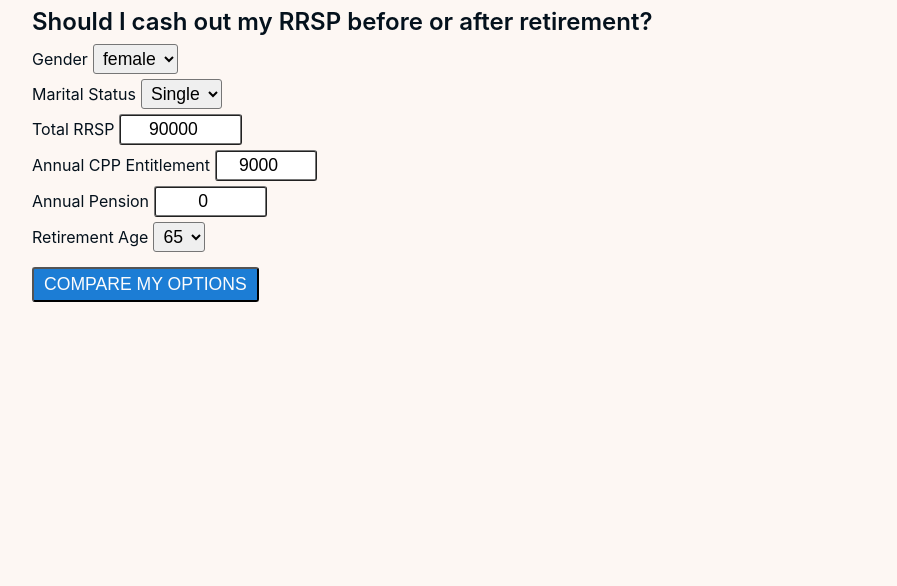
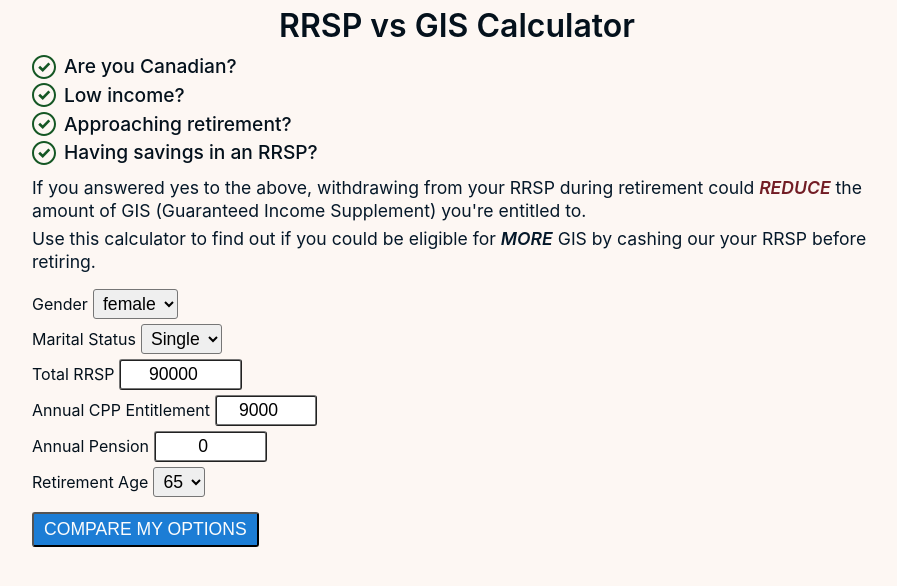
Before and after one commit to danielabar/can-rrsp-cashout, a React (Create React App) app: page / in a window 1280 px wide. Shown: the top 586 px of the page, without its empty margins (183-1080 px from the left). Built offline with nearby package versions, Linux system fonts and the light colour scheme.

Commit message:
[#10] Update title and add introductory text to indicate who this calculator is for and what it does

```diff
--- a/src/App.css
+++ b/src/App.css
@@ -2,15 +2,3 @@
   max-width: 850px;
   margin: 0 auto;
 }
-
-.app-prototype,
-.app-header {
-  font-weight: 600;
-  font-size: 1.5rem;
-  margin-bottom: 10px;
-}
-
-.app-prototype {
-  text-transform: uppercase;
-  font-size: 1.2rem;
-}
--- a/src/App.js
+++ b/src/App.js
@@ -1,5 +1,6 @@
 import React, { useState } from 'react';
 import './App.css';
+import Intro from './components/intro/intro';
 import DataEntry from './components/data-entry/data-entry';
 import Scenarios from './components/scenarios/scenarios';
 import { run } from './lib/scenario-runner';
@@ -27,9 +28,7 @@ function App() {
 
   return (
     <div className="app">
-      <header className="app-header">
-        Should I cash out my RRSP before or after retirement?
-      </header>
+      <Intro />
       <DataEntry runScenarios={runScenarios} />
       {scenariosHelper()}
     </div>
--- /dev/null
+++ b/src/components/intro/intro.css
@@ -0,0 +1,59 @@
+.intro {
+  margin-bottom: 15px;
+}
+
+.intro--header {
+  font-size: 2rem;
+  font-weight: 600;
+  margin-bottom: 10px;
+  text-align: center;
+}
+
+.intro--detail {
+  color: var(--brand-darken-35);
+  font-size: 1.1em;
+  line-height: 1.3em;
+}
+
+.intro--emphasis {
+  font-style: italic;
+  font-weight: 600;
+  text-transform: uppercase;
+}
+
+.intro--emphasis-negative {
+  color: #721c24;
+}
+
+.intro--instruction {
+  display: inline-block;
+  margin-top: 5px;
+}
+
+.intro--list {
+  line-height: 1.5em;
+  font-size: 1.2em;
+  font-weight: 500;
+  list-style: none;
+  margin-bottom: 10px;
+}
+
+/* .intro--list > li:before {
+  background-image: url('/check.svg');
+  background-repeat: no-repeat;
+  background-size: contain;
+  content: '';
+  display: inline-block;
+  height: 1em;
+  margin-right: 0.5em;
+  width: 1em;
+} */
+
+.intro--list > li {
+  padding-left: 2rem;
+  background-image: url('/check.svg');
+  background-position: 0 2.5px;
+  background-size: 1.5rem 1.5rem;
+  background-repeat: no-repeat;
+  vertical-align: middle;
+}
--- /dev/null
+++ b/src/components/intro/intro.js
@@ -0,0 +1,30 @@
+import React from 'react';
+import './intro.css';
+
+function Intro() {
+  return (
+    <div className="intro">
+      <header className="intro--header">RRSP vs GIS Calculator</header>
+      <ul className="intro--list">
+        <li>Are you Canadian?</li>
+        <li>Low income?</li>
+        <li>Approaching retirement?</li>
+        <li>Having savings in an RRSP?</li>
+      </ul>
+      <section className="intro--detail">
+        If you answered yes to the above, withdrawing from your RRSP during
+        retirement could{' '}
+        <span className="intro--emphasis intro--emphasis-negative">reduce</span>{' '}
+        the amount of GIS (Guaranteed Income Supplement) you&apos;re entitled
+        to.
+        <span className="intro--instruction">
+          Use this calculator to find out if you could be eligible for{' '}
+          <span className="intro--emphasis">more</span> GIS by cashing our your
+          RRSP before retiring.
+        </span>
+      </section>
+    </div>
+  );
+}
+
+export default Intro;
--- a/src/index.css
+++ b/src/index.css
@@ -7,6 +7,7 @@
   --brand-lighten-52: #fcfdff;
 
   --brand-darken-3: #1a75c7;
+  --brand-darken-35: #051829;
   --brand-darken-41: #04111c;
 
   --brand-saturate-15: #0a7ee7;
```
Also changed, not shown: src/reset.css (+100 -19 lines), public/check-old.svg (added), public/check.svg (added).
